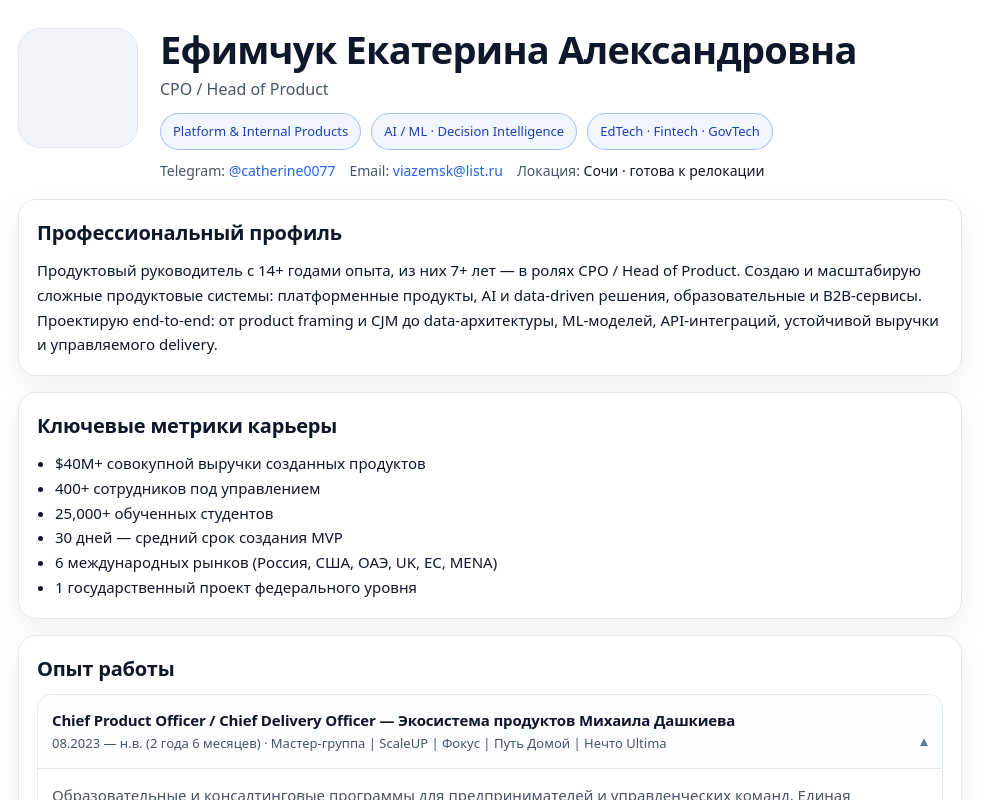
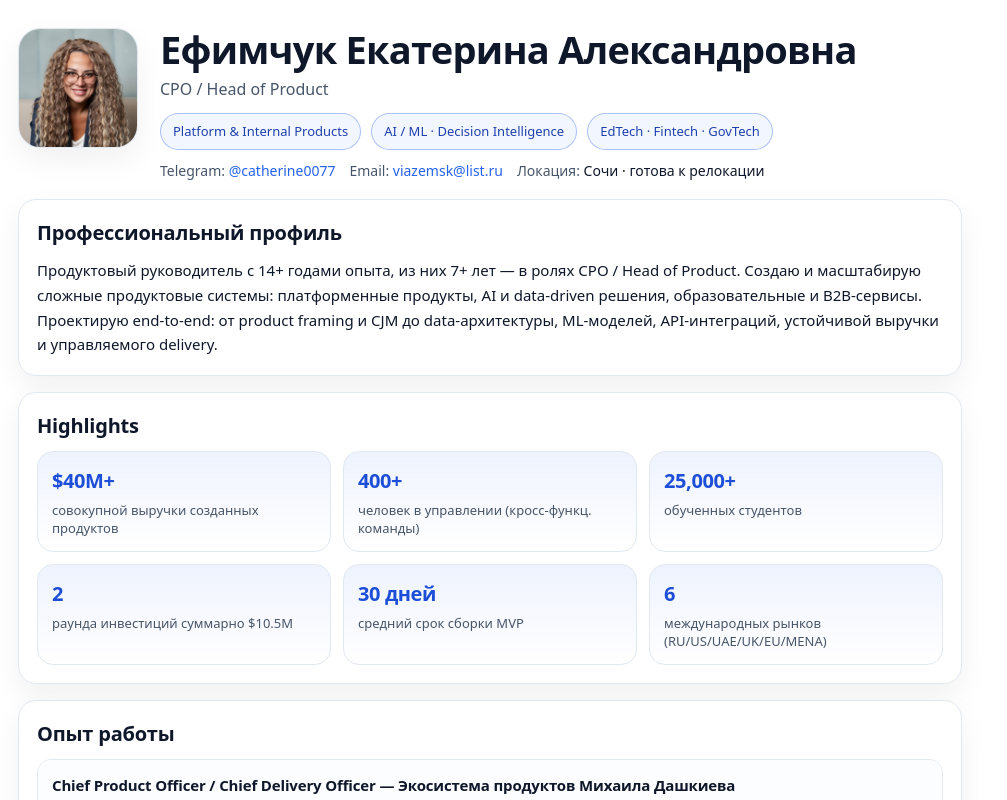
Before and after one commit to catherineYefi/CV_Catherine, a React (Vite) app in the folder app/: page / in a window 1280 px wide. Shown: the top 800 px of the page, without its empty margins (0-1007 px from the left). Built offline with nearby package versions, Linux system fonts and the light colour scheme.

Commit message:
Add photo + highlights cards

```diff
--- a/app/src/App.css
+++ b/app/src/App.css
@@ -41,6 +41,9 @@ a:hover { text-decoration: underline; }
   border-radius: 22px;
   background: #f1f5f9;
   border: 1px solid var(--border);
+  object-fit: cover;
+  box-shadow: var(--shadow);
+  background: #f1f5f9;
 }
 
 .header__content { min-width: 0; }
@@ -191,3 +194,37 @@ a:hover { text-decoration: underline; }
   .avatar { width: 92px; height: 92px; border-radius: 18px; }
   .h1 { font-size: 28px; }
 }
+.hiGrid {
+  display: grid;
+  grid-template-columns: repeat(3, minmax(0, 1fr));
+  gap: 12px;
+  margin-top: 8px;
+}
+
+.hiCard {
+  border: 1px solid var(--border);
+  border-radius: 16px;
+  padding: 14px 14px;
+  background: linear-gradient(180deg, rgba(37, 99, 235, 0.08), rgba(255, 255, 255, 1));
+}
+
+.hiValue {
+  font-size: 20px;
+  font-weight: 800;
+  letter-spacing: -0.02em;
+  color: #1d4ed8;
+}
+
+.hiLabel {
+  font-size: 13px;
+  margin-top: 6px;
+  line-height: 1.35;
+}
+
+@media (max-width: 860px) {
+  .hiGrid { grid-template-columns: repeat(2, minmax(0, 1fr)); }
+}
+
+@media (max-width: 520px) {
+  .hiGrid { grid-template-columns: 1fr; }
+}
--- a/app/src/App.jsx
+++ b/app/src/App.jsx
@@ -167,14 +167,15 @@ const CERTS = [
   "Инженер по тестированию — Яндекс Практикум (2021)",
 ];
 
-const METRICS = [
-  "$40M+ совокупной выручки созданных продуктов",
-  "400+ сотрудников под управлением",
-  "25,000+ обученных студентов",
-  "30 дней — средний срок создания MVP",
-  "6 международных рынков (Россия, США, ОАЭ, UK, ЕС, MENA)",
-  "1 государственный проект федерального уровня",
+const HIGHLIGHTS = [
+  { value: "$40M+", label: "совокупной выручки созданных продуктов" },
+  { value: "400+", label: "человек в управлении (кросс-функц. команды)" },
+  { value: "25,000+", label: "обученных студентов" },
+  { value: "2", label: "раунда инвестиций суммарно $10.5M" },
+  { value: "30 дней", label: "средний срок сборки MVP" },
+  { value: "6", label: "международных рынков (RU/US/UAE/UK/EU/MENA)" },
 ];
+
 
 function Chip({ children }) {
   return <span className="chip">{children}</span>;
@@ -208,7 +209,7 @@ export default function App() {
   return (
     <div className="page">
       <header className="header">
-        <div className="avatar" aria-label="Фото (placeholder)" />
+        <img className="avatar" src="./photo.jpg" alt="Екатерина Ефимчук" />
         <div className="header__content">
           <h1 className="h1">Ефимчук Екатерина Александровна</h1>
           <div className="subtitle">CPO / Head of Product</div>
@@ -246,12 +247,15 @@ export default function App() {
           </p>
         </Section>
 
-        <Section title="Ключевые метрики карьеры">
-          <ul className="ul">
-            {METRICS.map((m) => (
-              <li key={m}>{m}</li>
+        <Section title="Highlights">
+          <div className="hiGrid">
+            {HIGHLIGHTS.map((h) => (
+              <div key={h.label} className="hiCard">
+                <div className="hiValue">{h.value}</div>
+                <div className="hiLabel muted">{h.label}</div>
+              </div>
             ))}
-          </ul>
+          </div>
         </Section>
 
         <Section title="Опыт работы">
```
Also changed, not shown: app/public/Photo.jpg (added).
